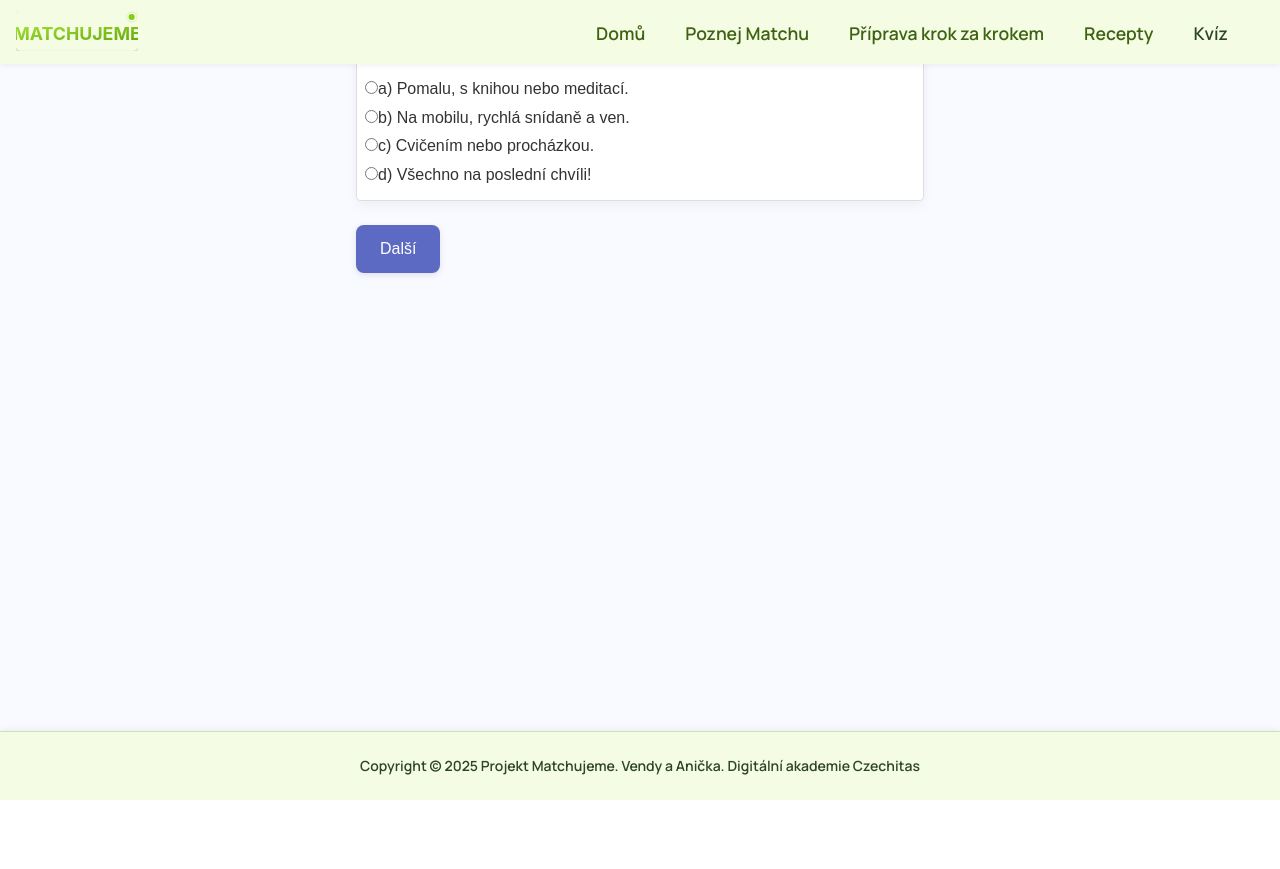
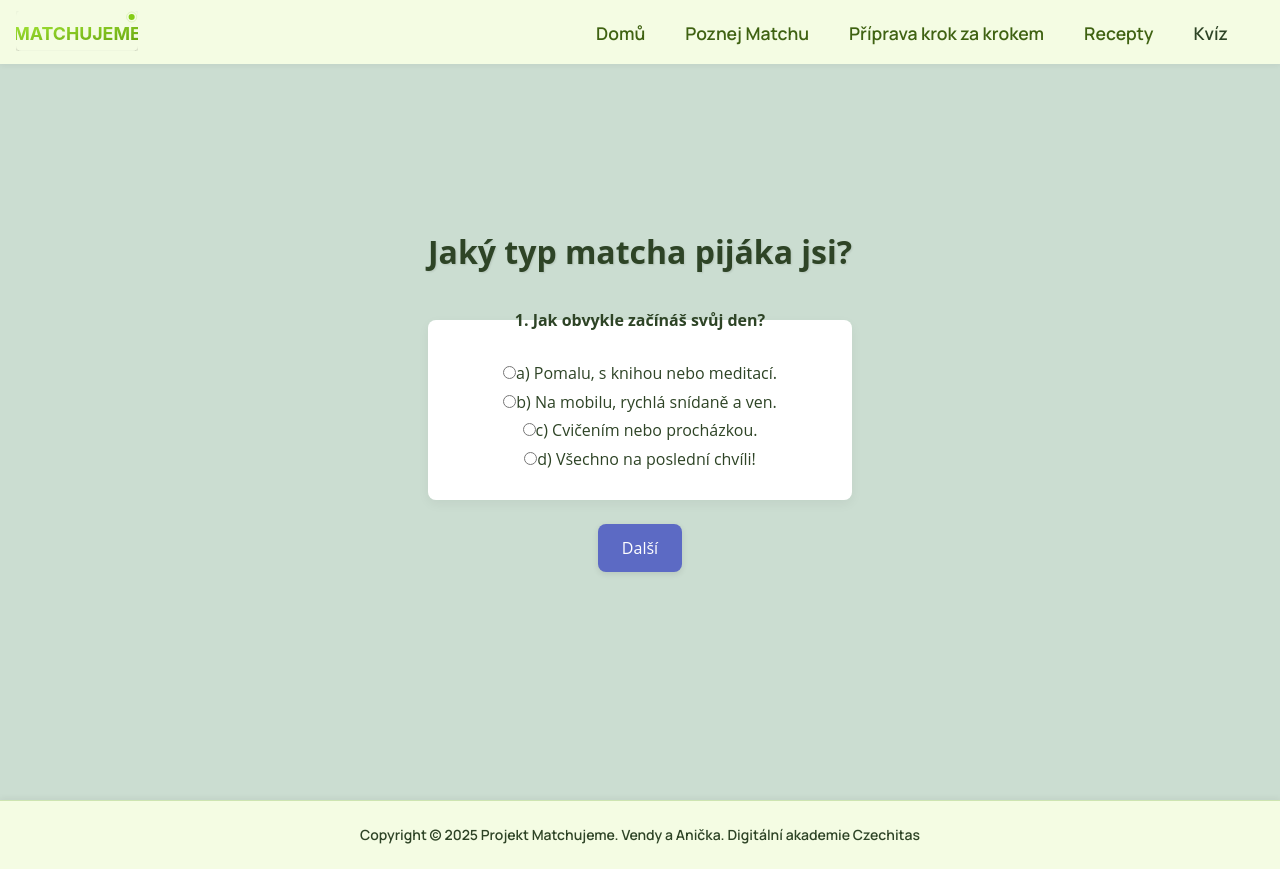
Before and after one commit to Anna-is-coding/matchujeme, a React (Vite) app: page /quiz in a window 1280 px wide. Before the commit the page ends 800 px from the top, so only its background shows below. Built offline with nearby package versions, Linux system fonts and the light colour scheme.

Commit message:
edited css styles: section, title

```diff
--- a/src/pages/Quiz/quiz.css
+++ b/src/pages/Quiz/quiz.css
@@ -1,27 +1,52 @@
  :root {
-  --color-bg: #f9faff;
    --color-card: #ffffff;
    --color-primary: #5c6ac4;
    --color-primary-hover: #4a54a1;
    --color-text: #333333;
-  --color-muted: #777777;
    --radius: 8px;
    --transition: 0.3s ease-in-out;
  }
 
+ html,
  body {
-  background: var(--color-bg);
-  font-family: 'Inter', sans-serif;
-  color: var(--color-text);
+   height: 100%;
+   margin: 0;
  }
+
+ .quiz-section {
+   display: flex;
+   justify-content: center;
+   align-items: center;
+   min-height: 100vh;
+   padding: 0;
+   background-color: var(--background-page);
+   color: var(--text-dark-green);
+   text-align: center;
+ }
+
+ .quiz-title {
+   font-size: 2rem;
+   margin: 0 0 2rem;
+   font-weight: bold;
+   font-family: var(--font-text);
+   text-shadow: 1px 1px 2px rgba(0, 0, 0, 0.1);
+ }
+
+ .quiz-container {
+   max-width: 600px;
+   padding: 1rem;
+   margin: auto;
+ }
+
 
  .question-block {
    background: var(--color-card);
    border: none;
    border-radius: var(--radius);
+   box-shadow: 0 4px 12px rgba(0, 0, 0, 0.05);
+   margin-bottom: 1.5rem;
+   opacity: 0;
    padding: 1.5rem;
-  box-shadow: 0 4px 12px rgba(0, 0, 0, 0.05);
-  opacity: 0;
    transform: translateY(20px);
    animation: fadeInUp var(--transition) forwards;
  }
@@ -33,16 +58,26 @@ body {
    }
  }
 
+ .option-label {
+   display: block;
+   margin: 0.3rem 0;
+   cursor: pointer;
+ }
+
+ .next-button,
+ .submit-button {
+   border: none;
+   border-radius: var(--radius);
+   cursor: pointer;
+   font-size: 1rem;
+   padding: 0.75rem 1.5rem;
+   transition: background var(--transition), transform var(--transition);
+ }
+
  .next-button {
    background: var(--color-primary);
-  color: white;
-  border: none;
-  border-radius: var(--radius);
-  padding: 0.75rem 1.5rem;
-  font-size: 1rem;
-  cursor: pointer;
    box-shadow: 0 2px 6px rgba(0, 0, 0, 0.1);
-  transition: transform var(--transition), background var(--transition);
+   color: #fff;
  }
 
  .next-button:hover {
@@ -51,36 +86,14 @@ body {
  }
 
 
-.quiz-container {
-  max-width: 600px;
-  margin: 0 auto;
-  font-family: sans-serif;
-  padding: 1rem;
-}
-
-.question-block {
-  margin-bottom: 1.5rem;
-  padding: 0.5rem;
-  border: 1px solid #ddd;
-  border-radius: 4px;
-}
-
-.option-label {
-  display: block;
-  margin: 0.3rem 0;
-  cursor: pointer;
-}
-
  .submit-button {
-  padding: 0.5rem 1rem;
-  font-size: 1rem;
-  cursor: pointer;
+   background: var(--color-primary);
+   color: #fff;
  }
 
  .result-container {
+   margin: var(--header-offset) auto 2rem;
    max-width: 600px;
-  margin: 0 auto;
-  font-family: sans-serif;
    padding: 2rem;
    text-align: center;
  }
--- a/src/pages/Quiz/quiz.jsx
+++ b/src/pages/Quiz/quiz.jsx
@@ -190,8 +190,9 @@ export const Quiz = () => {
   // Zobrazení jedné otázky s tlačítkem
   const currentQuestion = questions[currentIndex];
   return (
+    <section className="quiz-section">
       <div className="quiz-container">
-      <h1>Jaký typ matcha pijáka jsi?</h1>
+        <h1 className="quiz-title">Jaký typ matcha pijáka jsi?</h1>
         <fieldset className="question-block">
           <legend>
             <strong>
@@ -215,5 +216,6 @@ export const Quiz = () => {
           {currentIndex < questions.length - 1 ? 'Další' : 'Dokončit'}
         </button>
       </div>
+    </section>
   );
 };
```
Also changed, not shown: src/main.jsx (+4 -6 lines). Lines whose indentation alone changed are shown as unchanged.
